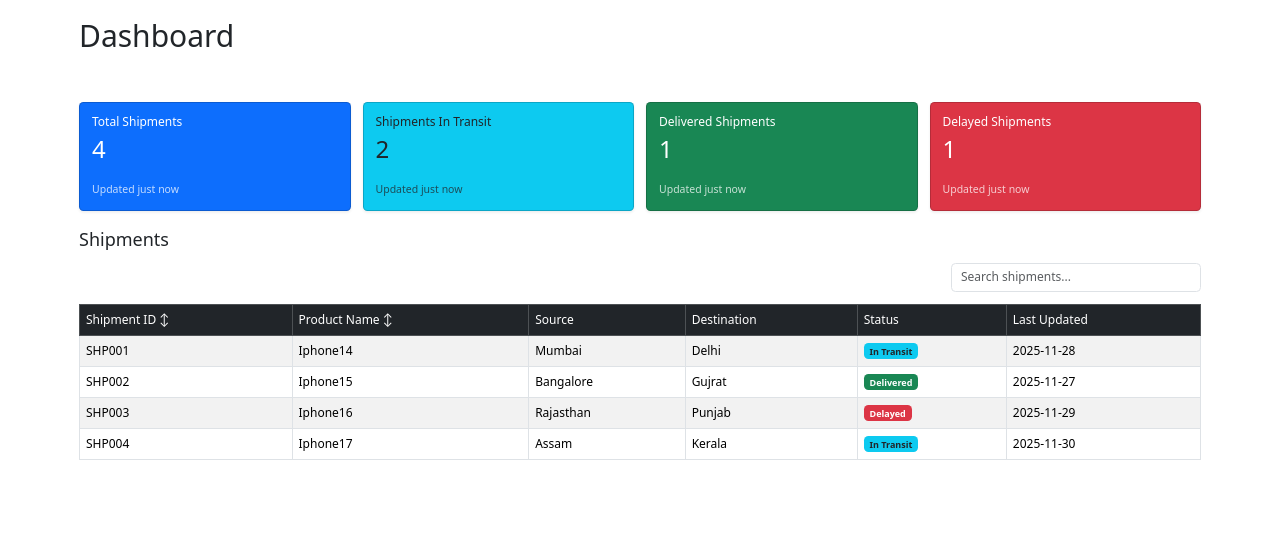
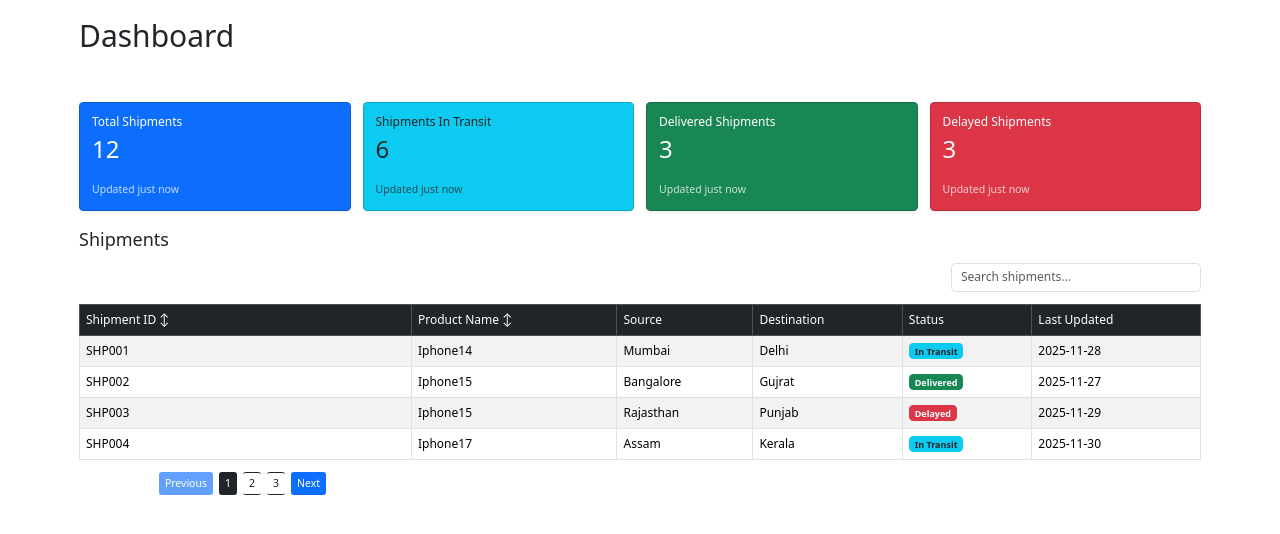
Before and after one commit to ManishaGit-hub/shipment, a React (Vite) app: page /dashboard in a window 1280 px wide. Shown: the top 534 px of the page. Built offline with nearby package versions, Linux system fonts and the light colour scheme.

Commit message:
pagination feature added

```diff
--- a/src/Dashboard.jsx
+++ b/src/Dashboard.jsx
@@ -2,13 +2,21 @@ import React,{useState} from 'react'
 import OverviewCards from './OverviewCards'
 import SearchBar from './SearchBar'
 import SortColumns from './SortColumns'
+import Pagination from './Pagination'
 
 const sampleShipments =[
   {id:'SHP001',product:'Iphone14',source:'Mumbai',destination:'Delhi',status:'In Transit',lastUpdated:'2025-11-28'},
   {id:'SHP002',product:'Iphone15',source:'Bangalore',destination:'Gujrat',status:'Delivered',lastUpdated:'2025-11-27'},
-  {id:'SHP003',product:'Iphone16',source:'Rajasthan',destination:'Punjab',status:'Delayed',lastUpdated:'2025-11-29'},
+  {id:'SHP003',product:'Iphone15',source:'Rajasthan',destination:'Punjab',status:'Delayed',lastUpdated:'2025-11-29'},
   {id:'SHP004',product:'Iphone17',source:'Assam',destination:'Kerala',status:'In Transit',lastUpdated:'2025-11-30'},
-
+  {id:'SHP005',product:'Iphone18',source:'Mumbai',destination:'Delhi',status:'In Transit',lastUpdated:'2025-12-01'},
+  {id:'SHP006',product:'Iphone15',source:'Bangalore',destination:'Gujrat',status:'Delivered',lastUpdated:'2025-12-02'},
+  {id:'SHP007',product:'phone17',source:'Rajasthan',destination:'Punjab',status:'Delayed',lastUpdated:'2025-11-28'},
+  {id:'SHP008',product:'Vivo',source:'Assam',destination:'Kerala',status:'In Transit',lastUpdated:'2025-11-30'},
+  {id:'SHP009',product:'Samsung',source:'Mumbai',destination:'Delhi',status:'In Transit',lastUpdated:'2025-10-28'},
+  {id:'SHP010',product:'Readmi',source:'Bangalore',destination:'Gujrat',status:'Delivered',lastUpdated:'2025-10-27'},
+  {id:'SHP011',product:'Nothing',source:'Rajasthan',destination:'Punjab',status:'Delayed',lastUpdated:'2025-09-29'},
+  {id:'SHP012',product:'Nokia',source:'Assam',destination:'Kerala',status:'In Transit',lastUpdated:'2025-09-30'},
 ]
 
 const Dashboard = () => {
@@ -16,6 +24,8 @@ const Dashboard = () => {
   const[searchText,setSearchText]=useState("");
   const [sort,setSort]=useState({key:'',
                     direction:'asc'})
+  const [currentPage,setCurrentPage] =useState(1);
+  const itemsPerPage = 4;
 
   const handleSort = (columnKey) =>{
     setSort((prev)=>({
@@ -33,6 +43,15 @@ const Dashboard = () => {
       if (aValue > bValue) return sort.direction === "asc" ? 1 : -1;
       return 0;
     });
+
+    const indexOfLast = currentPage * itemsPerPage;
+    const indexOfFirst = indexOfLast - itemsPerPage;
+    const ShipmentInEachPage = filteredShipments.slice(indexOfFirst,indexOfLast)
+
+    const totalPages = Math.ceil(filteredShipments.length/itemsPerPage);
+    const handlePageChange = (page) =>{
+        setCurrentPage(page);
+    }
 
   return (
     <>
@@ -58,7 +77,7 @@ const Dashboard = () => {
                 </tr>
               </thead>
               <tbody>
-                {filteredShipments.map((s)=>{
+                {ShipmentInEachPage.map((s)=>{
                   return (
                     <tr key={s.id}>
                       <td>{s.id}</td>
@@ -76,6 +95,7 @@ const Dashboard = () => {
                 })}
 
               </tbody>
+              <Pagination currentPage={currentPage} totalPages={totalPages} onPageChange={handlePageChange}/>
             </table>
           </div>
       </div>
--- /dev/null
+++ b/src/Pagination.jsx
@@ -0,0 +1,27 @@
+import React from 'react'
+
+const Pagination = ({currentPage,totalPages,onPageChange}) => {
+    const pageNumbers = [];
+
+    for(let i=1;i<=totalPages;i++){
+        pageNumbers.push(i);
+    }
+
+  return (
+    <>
+        <div className='text-center mt-3'>
+            <button className="btn btn-primary btn-sm me-2" onClick={()=>onPageChange(currentPage-1)} disabled={currentPage === 1}>
+                Previous
+            </button>
+            {pageNumbers.map((num) => (
+                <button key={num} className={`btn btn-sm me-2 ${currentPage === num ? "btn-dark":"btn-outline-dark"}`} onClick={()=> onPageChange(num)}>
+                    {num}</button>
+              ))}
+              <button className="btn btn-primary btn-sm me-2" onClick={()=>onPageChange(currentPage+1)} disabled={currentPage === totalPages}>Next</button>
+
+        </div>
+    </>
+  )
+}
+
+export default Pagination
--- a/src/SortColumns.jsx
+++ b/src/SortColumns.jsx
@@ -14,7 +14,7 @@ const SortColumns = ({columns,sort,onSort}) => {
   return (
     <>
         {columns.map((col) => (
-            <th key={col.key} onClick={()=>handleClick(col.key)} style={{cursor:"pointer",whiteSpace:"noWrap"}}>{col.label} {getArrow(col.key)}</th>
+            <th key={col.key} onClick={()=>handleClick(col.key)} style={{cursor:"pointer",whiteSpace:"nowrap"}}>{col.label} {getArrow(col.key)}</th>
         ))}
     </>
   )
```
